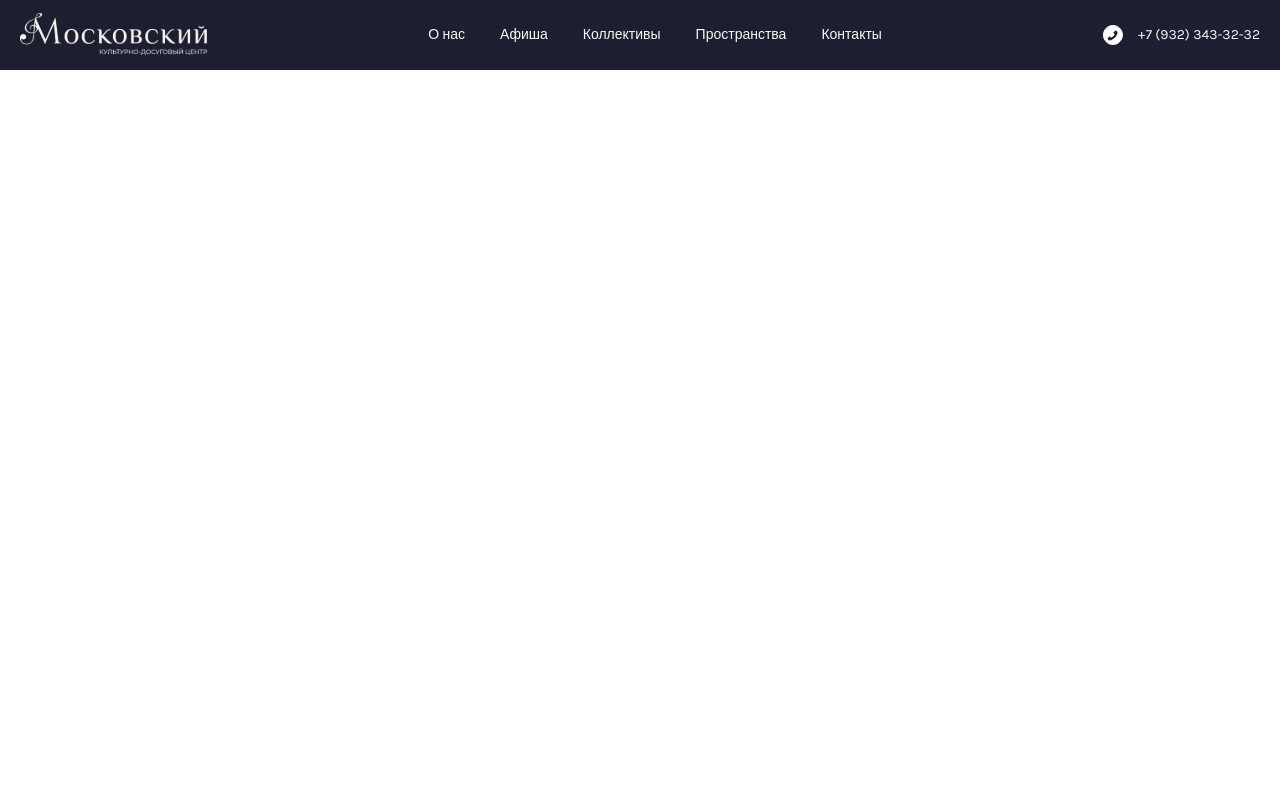
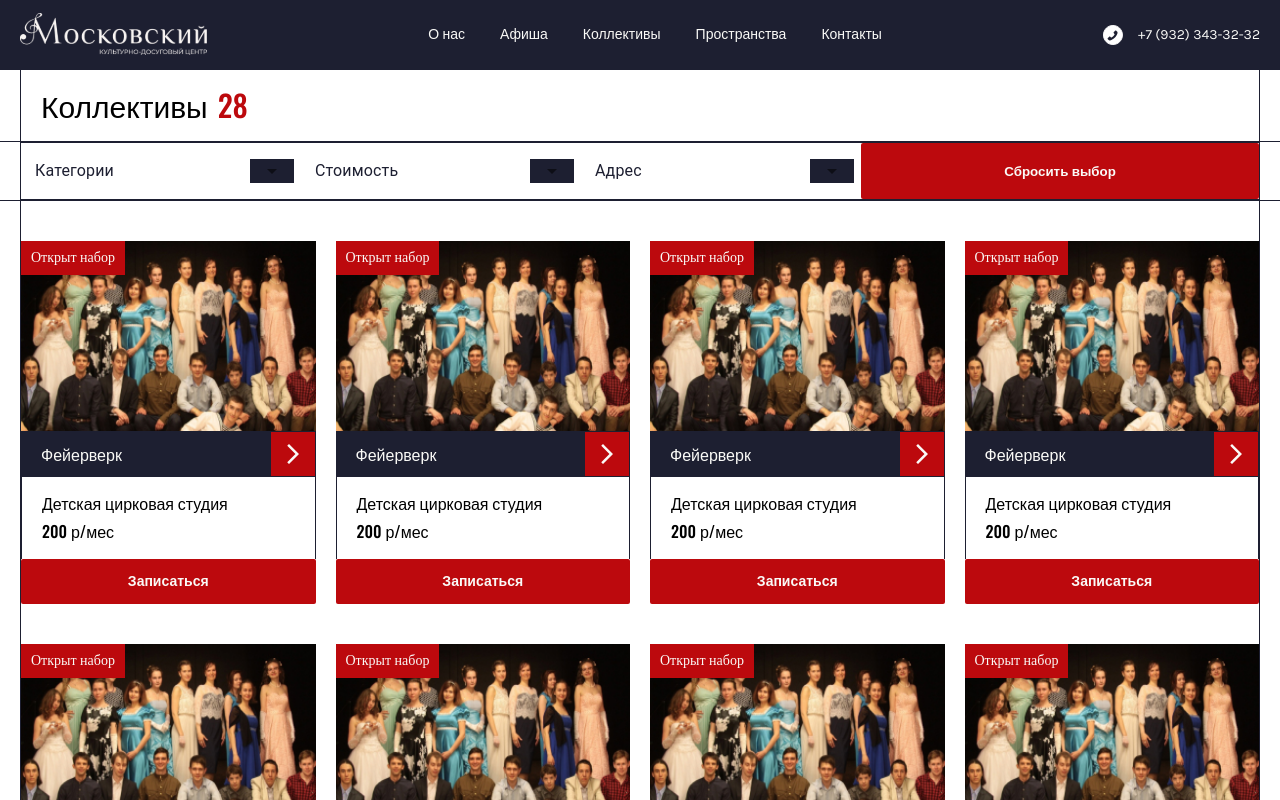
Before and after one commit to shumilina-polina/kdc, a Next.js app: page /collectives in a window 1280 px wide. Shown: the top 800 px of the page. Built offline with nearby package versions, Linux system fonts and the light colour scheme; a web font is replaced by a local one.

Commit message:
created collectives page

```diff
--- a/Components/Affiche/Affiche.js
+++ b/Components/Affiche/Affiche.js
@@ -94,7 +94,6 @@ const Affiche = (props) => {
           </Button>
         </Container>
       </div>
-
     </div>
   );
 };
--- a/Components/CollectiveCard/CollectiveCard.js
+++ b/Components/CollectiveCard/CollectiveCard.js
@@ -1,3 +1,4 @@
+import cn from "classnames";
 import { routes } from "shared/enums/pages";
 import Button from "UI/Button/Button";
 
@@ -5,9 +6,11 @@ import ButtonArrow from "UI/ButtonArrow/ButtonArrow";
 
 import s from "./collectivesCard.module.scss";
 
-const CollectiveCard = () => {
+const CollectiveCard = (props) => {
+  const { className } = props;
+
   return (
-    <div className={s.card}>
+    <div className={cn(s.card, className)}>
       <div className={s.poster}>
         <div className={s.label}>Открыт набор</div>
         <img
--- a/Components/Collectives/Collectives.js
+++ b/Components/Collectives/Collectives.js
@@ -6,10 +6,11 @@ import { routes } from "shared/enums/pages";
 import Button from "UI/Button/Button";
 import Title from "UI/Title/Title";
 
-import s from "./collectives.module.scss";
 import ModalWindow from "UI/Modal/ModalWindow";
 import JoinCollectiveWindow from "Components/JoinCollectiveWindow/JoinCollectiveWindow";
 import Container from "UI/Container/Container";
+
+import s from "./collectives.module.scss";
 
 const collectives = [
   {
--- a/Components/ProjectsBlock/ProjectsBlock.js
+++ b/Components/ProjectsBlock/ProjectsBlock.js
@@ -9,7 +9,7 @@ const projects = [
     title: '"Современная петербургская драматургия"',
     category: "Театральный проект",
     description:
-      "В 2003 году Народный коллектив театр Под самой крышей стал инициатором творческого проекта «Современная петербургская драматургия». Проект осуществляется совместно с Драматургической мастерской СТД Санкт-Петербурга, при участии центрального отделения СТД России."
+      "В 2003 году Народный коллектив театр Под самой крышей стал инициатором творческого проекта «Современная петербургская драматургия». Проект осуществляется совместно с Драматургической мастерской СТД Санкт-Петербурга, при участии центрального отделения СТД России.",
   },
   {
     id: 2,
--- a/UI/SelectInput/SelectInput.js
+++ b/UI/SelectInput/SelectInput.js
@@ -1,5 +1,6 @@
 import { useState } from "react";
 
+import cn from "classnames";
 import OutlinedInput from "@mui/material/OutlinedInput";
 import MenuItem from "@mui/material/MenuItem";
 import FormControl from "@mui/material/FormControl";
@@ -25,7 +26,7 @@ const MenuProps = {
 };
 
 const SelectInput = (props) => {
-  const { label, variants } = props;
+  const { label, variants, className } = props;
 
   const [personName, setPersonName] = useState([]);
 
@@ -38,7 +39,7 @@ const SelectInput = (props) => {
 
   return (
     <div>
-      <FormControl className={s.form}>
+      <FormControl className={cn(s.form, className)}>
         {personName.length < 1 ? (
           <InputLabel classes={{ root: s.root }} shrink={false}>
             {label}
--- a/UI/SelectInput/selectInput.module.scss
+++ b/UI/SelectInput/selectInput.module.scss
@@ -10,8 +10,7 @@
 }
 
 .select > * {
-  border: 1px solid $color-black !important;
-  border-radius: 0;
+  border: none !important;
 }
 
 .item {
@@ -27,6 +26,6 @@
   height: 100%;
   padding: 0 10px;
   border: none !important;
-  background-color: $color-red;
+  background-color: $color-dark-blue;
   color: $color-white;
 }
--- a/pages/collectives.js
+++ b/pages/collectives.js
@@ -1,5 +1,74 @@
+import Head from "next/head";
+
+import cn from "classnames";
+import CollectiveCard from "Components/CollectiveCard/CollectiveCard";
+import Footer from "Components/Footer/Footer";
 import Header from "Components/Header/Header";
-import Head from "next/head";
+import Container from "UI/Container/Container";
+
+import SelectInput from "UI/SelectInput/SelectInput";
+import Button from "UI/Button/Button";
+
+import s from "styles/pages/Collectives.module.scss";
+
+const collectives = [
+  {
+    id: 1,
+    title: "Фейверк",
+    category: "Детская цирковая студия",
+    price: 200,
+    adress: "Московский пр,152",
+  },
+  {
+    id: 2,
+    title: "Фейверк",
+    category: "Детская цирковая студия",
+    price: 200,
+    adress: "Московский пр,152",
+  },
+  {
+    id: 3,
+    title: "Фейверк",
+    category: "Детская цирковая студия",
+    price: 200,
+    adress: "Московский пр,152",
+  },
+  {
+    id: 4,
+    title: "Фейверк",
+    category: "Детская цирковая студия",
+    price: 200,
+    adress: "Московский пр,152",
+  },
+  {
+    id: 5,
+    title: "Фейверк",
+    category: "Детская цирковая студия",
+    price: 200,
+    adress: "Московский пр,152",
+  },
+  {
+    id: 6,
+    title: "Фейверк",
+    category: "Детская цирковая студия",
+    price: 200,
+    adress: "Московский пр,152",
+  },
+  {
+    id: 7,
+    title: "Фейверк",
+    category: "Детская цирковая студия",
+    price: 200,
+    adress: "Московский пр,152",
+  },
+  {
+    id: 8,
+    title: "Фейверк",
+    category: "Детская цирковая студия",
+    price: 200,
+    adress: "Московский пр,152",
+  },
+];
 
 export default function Home() {
   return (
@@ -10,6 +79,59 @@ export default function Home() {
       </Head>
 
       <Header />
+
+      <div className={s.borderBottom}>
+        <div className={s.wrapper}>
+          <Container className={s.container}>
+            <div className={s.title}>
+              <span className={s.text}>Коллективы</span>
+              <span className={s.number}>28</span>
+            </div>
+          </Container>
+        </div>
+      </div>
+
+      <div className={s.borderBottom}>
+        <div className={s.wrapper}>
+          <Container className={cn(s.container, s.filters)}>
+            <SelectInput
+              label="Категории"
+              variants={[
+                "Вокальные",
+                "Хореографические",
+                "Хоровые",
+                "Оркестровые",
+                "Театральные",
+                "Оригинального жанра",
+              ]}
+              className={s.select}
+            />
+            <SelectInput
+              label="Стоимость"
+              variants={["Платные", "Бесплатные"]}
+              className={s.select}
+            />
+            <SelectInput
+              label="Адрес"
+              variants={["Московский пр,152", "Ул. Варшавская, 98"]}
+              className={s.select}
+            />
+            <Button className={s.button}>Сбросить выбор</Button>
+          </Container>
+        </div>
+      </div>
+
+      <div className={s.wrapper}>
+        <Container className={s.container}>
+          <div className={s.collectives}>
+            {collectives.map((collective) => (
+              <CollectiveCard className={s.card} />
+            ))}
+          </div>
+        </Container>
+      </div>
+
+      <Footer />
     </>
   );
 }
--- /dev/null
+++ b/styles/pages/Collectives.module.scss
@@ -0,0 +1,94 @@
+@import "/styles/styles.scss";
+
+.borderBottom {
+  border-bottom: 1px solid $color-black;
+
+  @include mobile-tablet {
+    border: none;
+  }
+}
+
+.wrapper {
+  padding: 0 20px;
+}
+
+.container {
+  padding: 0;
+  border-left: 1px solid $color-black;
+  border-right: 1px solid $color-black;
+
+  @include mobile-tablet {
+    border: none;
+  }
+}
+
+.title {
+  padding: 20px;
+}
+
+.text {
+  padding-right: 10px;
+  font-family: $font-oswald;
+  font-size: $fs-extralarge;
+}
+
+.number {
+  font-family: $font-oswald;
+  font-size: $fs-extralarge;
+  color: $color-red;
+}
+
+.filters {
+  height: 100%;
+  display: flex;
+  border: 1px solid $color-black;
+
+  @include mobile-tablet {
+    flex-direction: column;
+  }
+}
+
+.select {
+  width: 280px;
+
+  @include mobile-tablet {
+    width: 100%;
+  }
+}
+
+.button {
+  width: 100%;
+  height: auto;
+
+  @include mobile-tablet {
+    height: 40px;
+  }
+}
+
+.collectives {
+  padding-top: 40px;
+  display: grid;
+  grid-template-columns: repeat(4, 1fr);
+  gap: 40px 20px;
+
+  @include mobile-tablet {
+    padding-bottom: 40px;
+    grid-template-columns: repeat(3, 1fr);
+  }
+
+  @include mobile {
+    grid-template-columns: repeat(2, 1fr);
+  }
+
+  @media screen and (max-width: 500px) {
+    grid-template-columns: repeat(1, 1fr);
+  }
+}
+
+.card {
+  max-width: 100%;
+
+  & img {
+    width: 100%;
+  }
+}
```
